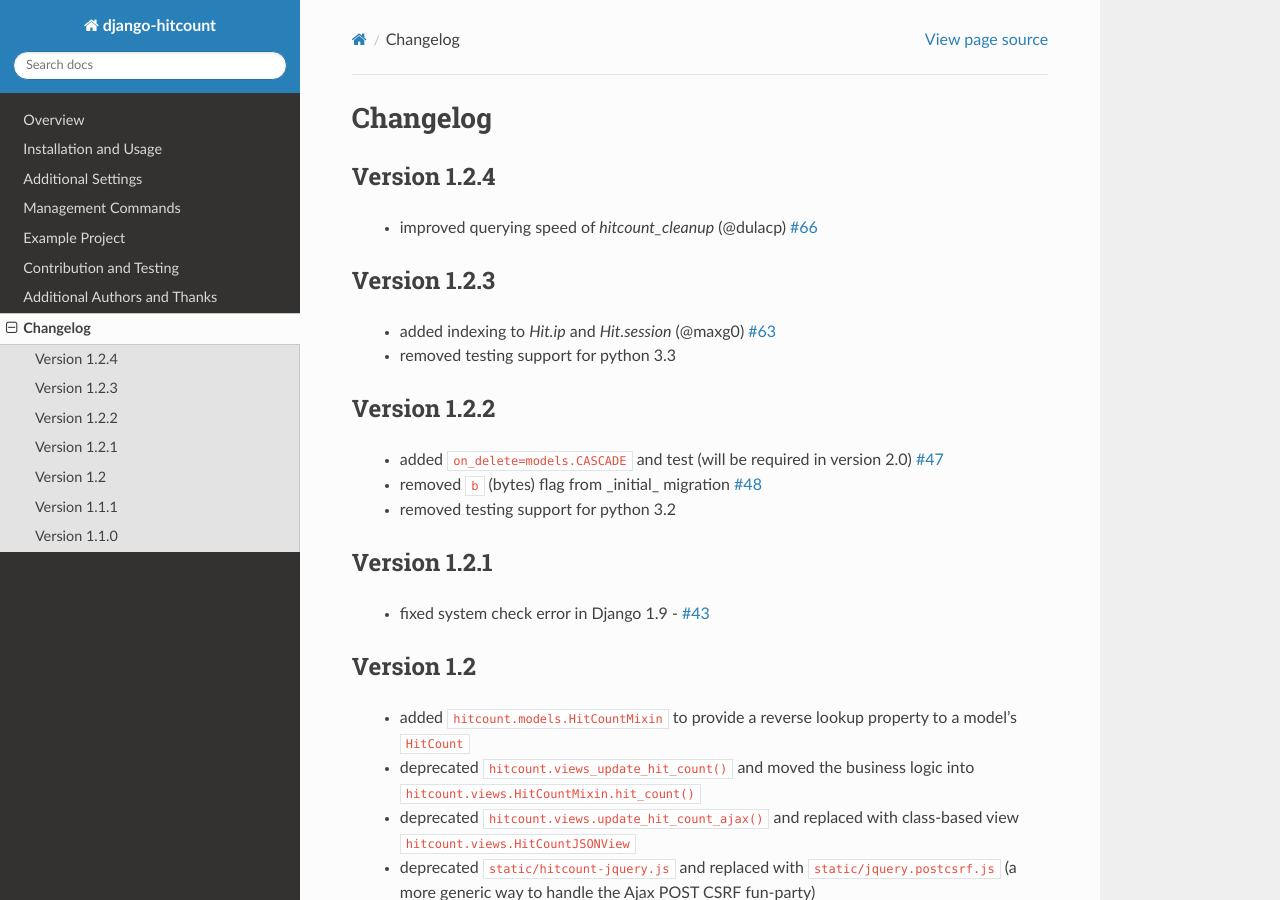
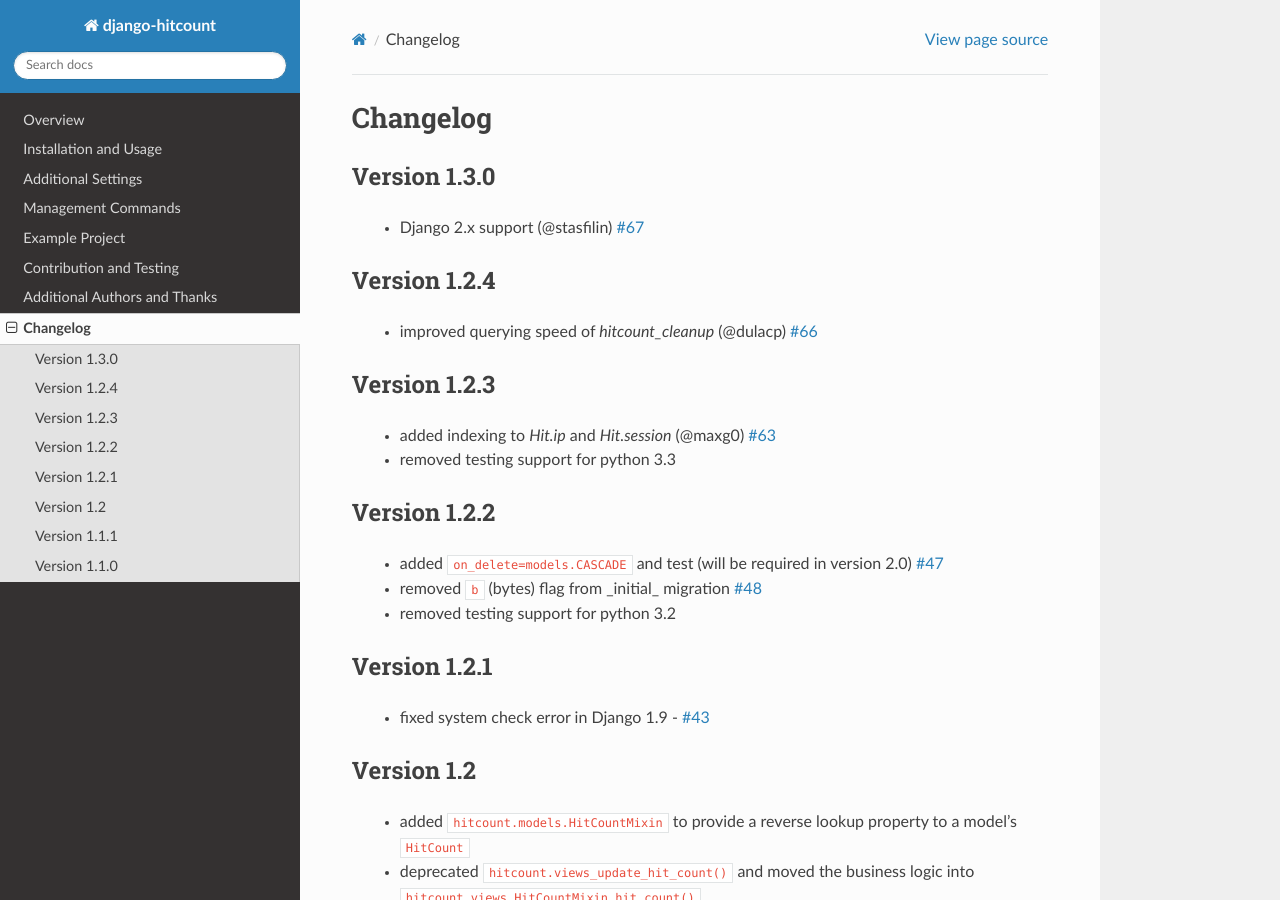
Before and after one commit to thornomad/django-hitcount, a Sphinx documentation site: the page built from docs/changelog.rst, in a window 1280 px wide and 900 px high. Built offline with Sphinx 7.4.7 and the Read the Docs theme 2.0.0, drawn with Linux system fonts in a browser that asks for light colours.

Commit message:
Changelog update -- thanks @stasfilin

```diff
--- a/docs/changelog.rst
+++ b/docs/changelog.rst
@@ -1,5 +1,10 @@
 Changelog
 =========
+
+Version 1.3.0
+-------------
+
+ * Django 2.x support (@stasfilin) `#67`_
 
 Version 1.2.4
 -------------
@@ -58,6 +63,7 @@ Version 1.1.0
 
 .. note:: if you are upgrading from version 0.2 (it's so old!) the ``HitCount.object_pk`` was changed from a ``CharField`` to a ``PositiveIntegerField``.  You will have to manually fix this in your database after upgrading.
 
+.. _#67: https://github.com/thornomad/django-hitcount/pull/67
 .. _#63: https://github.com/thornomad/django-hitcount/issues/63
 .. _#40: https://github.com/thornomad/django-hitcount/issues/40
 .. _#43: https://github.com/thornomad/django-hitcount/issues/43
```
